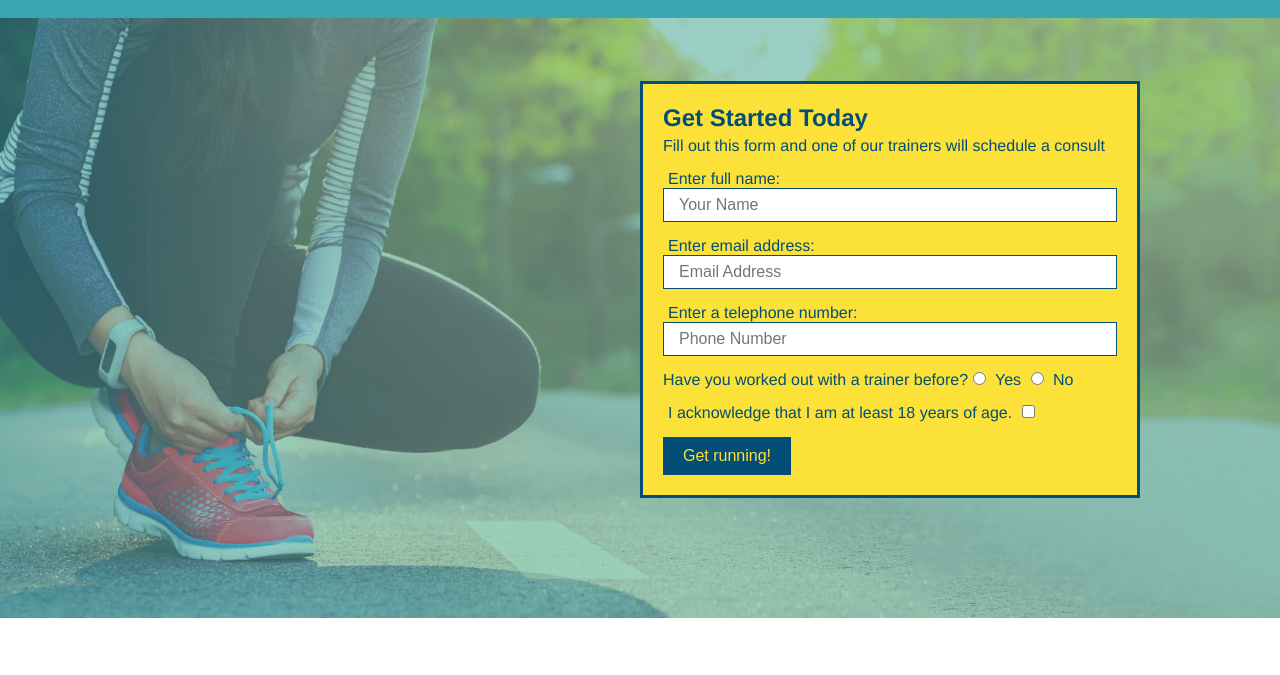
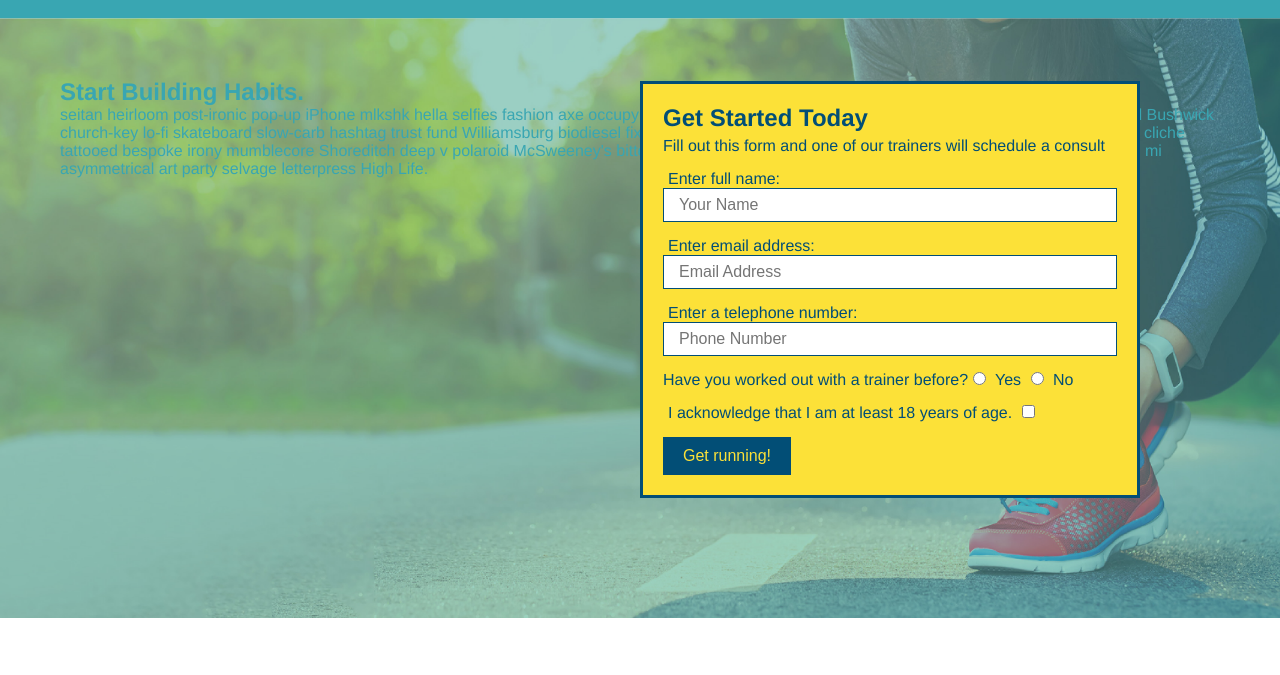
Before and after one commit to ascosper/run-buddy, a plain HTML site: page index.html in a window 1280 px wide. Shown: the part 54-729 px from the top of the page. Drawn offline with Linux system fonts and the light colour scheme.

Commit message:
add content to hero, replace image

```diff
--- a/index.html
+++ b/index.html
@@ -31,6 +31,12 @@
             </header>
 
                  <section class="hero">
+                  <div class="hero-cta">
+                    <h2>Start Building Habits.</h2>
+                    <p>
+                      seitan heirloom post-ironic pop-up iPhone mlkshk hella selfies fashion axe occupy readymade put a bird on it messenger bag Wes Anderson Schlitz plaid Bushwick church-key lo-fi skateboard slow-carb hashtag trust fund Williamsburg biodiesel fixie farm-to-table 8-bit banjo XOXO Banksy chillwave bicycle rights retro cliche tattooed bespoke irony mumblecore Shoreditch deep v polaroid McSweeney's bitters cray gentrify tofu Marfa you probably haven't heard of them yr banh mi asymmetrical art party selvage letterpress High Life.
+                    </p>
+                  </div>
                     <div class="hero-form">
                          <h3>Get Started Today</h3>
                          <p>Fill out this form and one of our trainers will schedule a consult</p>
--- a/style.css
+++ b/style.css
@@ -64,7 +64,7 @@ body {
   section {
     padding: 60px;}
 .hero {
-    background-image: url("hero-bg.jpg");
+    background-image: url("flipped-hero-image.jpeg");
     height: 600px;
     background-size: cover;
     background-position: center;
```
Also changed, not shown: flipped-hero-image.jpeg (added).
